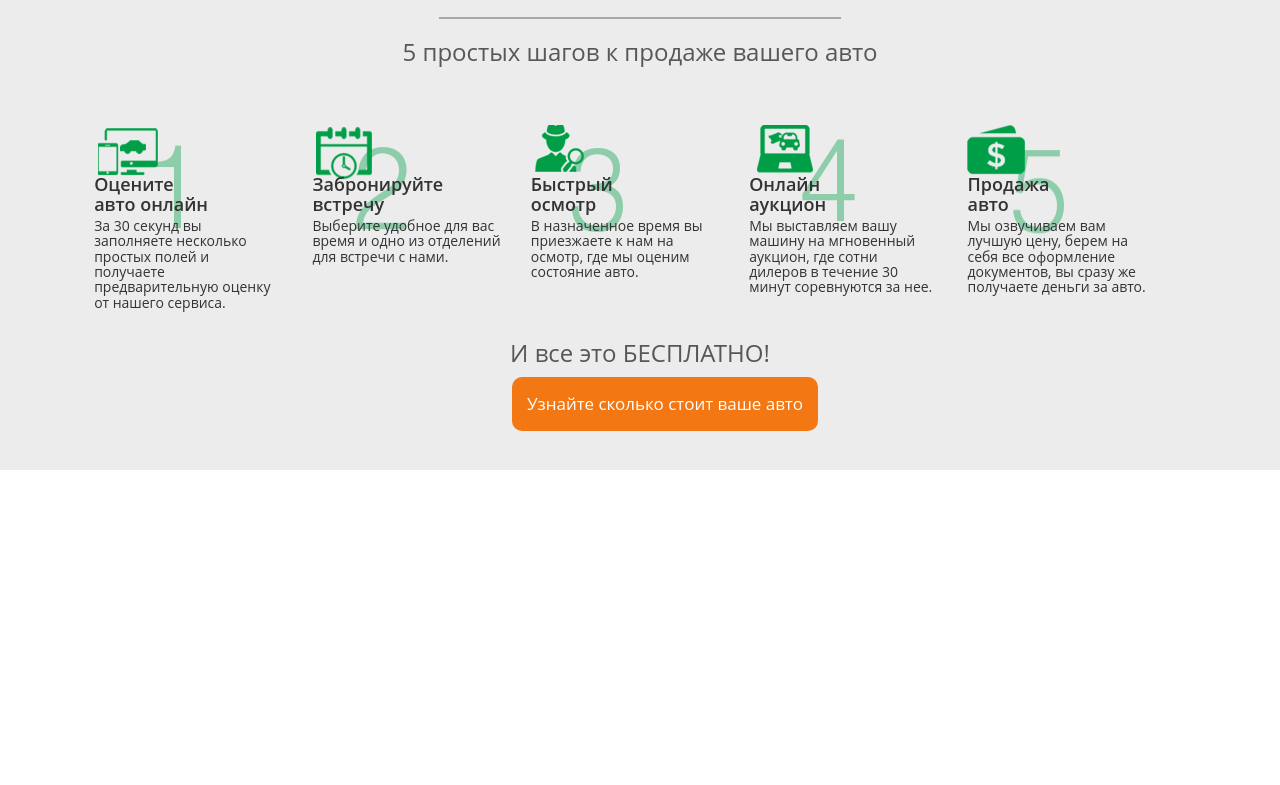
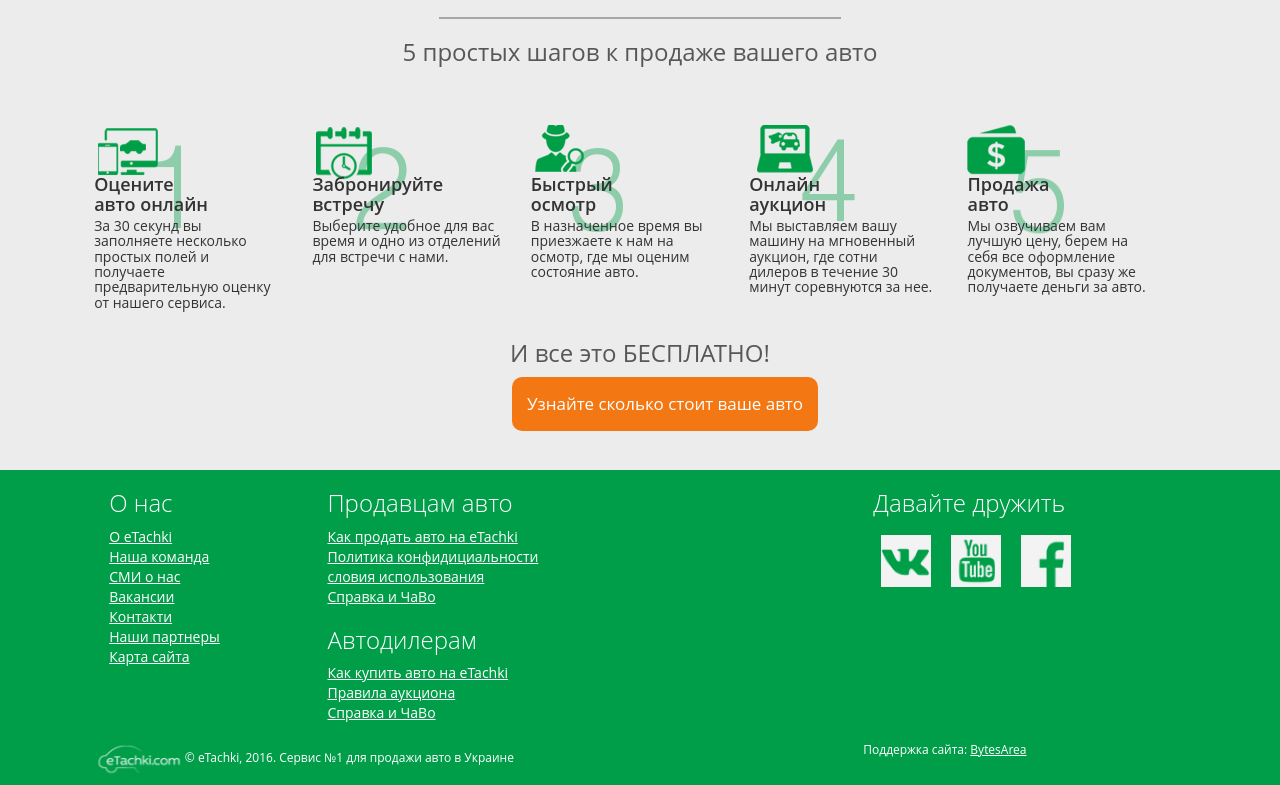
Before and after one commit to garicua/etachki, a plain HTML site: page index.html in a window 1280 px wide. Shown: the part 489-1274 px from the top of the page. Before the commit the page ends 959 px from the top, so only its background shows below. Drawn offline with Linux system fonts and the light colour scheme.

Commit message:
third commit

```diff
--- a/index.html
+++ b/index.html
@@ -62,6 +62,47 @@
 	<a href="">Узнайте сколько стоит ваше авто</a>
 </section>
 
-
+<footer class="row">
+	<div class=" col-xs-offset-2 col-sm-offset-1 col-xs-6 col-sm-2">
+		<h3>О нас</h3>
+		<ul>
+			<li><a href="">O eTachki</a></li>
+			<li><a href="">Наша команда</a></li>
+			<li><a href="">СМИ о нас</a></li>
+			<li><a href="">Вакансии</a></li>
+			<li><a href="">Контакти</a></li>
+			<li><a href="">Наши партнеры</a></li>
+			<li><a href="">Карта сайта</a></li>
+		</ul>
+	</div>
+	<div  class=" col-xs-offset-2  col-sm-offset-0 col-xs-8 col-sm-4">
+		<h3>Продавцам авто</h3>
+		<ul>
+			<li><a href="">Как продать авто на eTachki</a></li>
+			<li><a href="">Политика конфидициальности</a></li>
+			<li><a href="">словия использования</a></li>
+			<li><a href="">Справка и ЧаВо</a></li>
+		</ul>
+		<h3>Автодилерам</h3>
+		<ul>
+			<li><a href="">Как купить авто на eTachki</a></li>
+			<li><a href="">Правила аукциона</a></li>
+			<li><a href="">Справка и ЧаВо</a></li>
+		</ul>
+	</div>
+	<div  class="col-xs-offset-2 col-sm-offset-1 col-sm-3 col-xs-6">
+		<h3>Давайте дружить</h3>
+		<a href=""><img src="images/vk.png" alt="V"></a>
+		<a href=""><img src="images/youtube.png" alt="F"></a>
+		<a href=""><img src="images/facebook.png" alt="Y"></a>
+	</div>
+	<div class=" row ">
+		<h6 class=" row col-xs-offset-1 col-xs-5">
+			<img src="images/logo.png" alt="eTachki">
+			© eTachki, 2016. Сервис №1 для продажи авто в Украине
+		</h6 >
+		<h6 class=" row col-xs-offset-2 col-xs-3">Поддержка сайта: <a href="">BytesArea</a></h6>
+	</div>
+</footer>
 </body>
 </html>
--- a/main.scss
+++ b/main.scss
@@ -160,3 +160,37 @@ body{
     }
   }
 }
+
+/*
+  ====================================================================
+  Footer
+  ====================================================================
+*/
+footer{
+  font-family: $family;
+  background-color: $main_color;
+
+  h3{
+    color: white;
+    text-align: left;
+    font-weight: 300;
+  }
+  a{
+    color: white;
+    text-decoration: underline;
+    &:hover{
+      text-decoration: none;
+      color: $button_color_hover;
+    }
+    img{
+      width: 50px;
+      margin: 8px;
+    }
+  }
+  img{
+    width: 85px;
+  }
+  h6{
+    color: white;
+  }
+}
```
Also changed, not shown: main.css, 1 other file.
